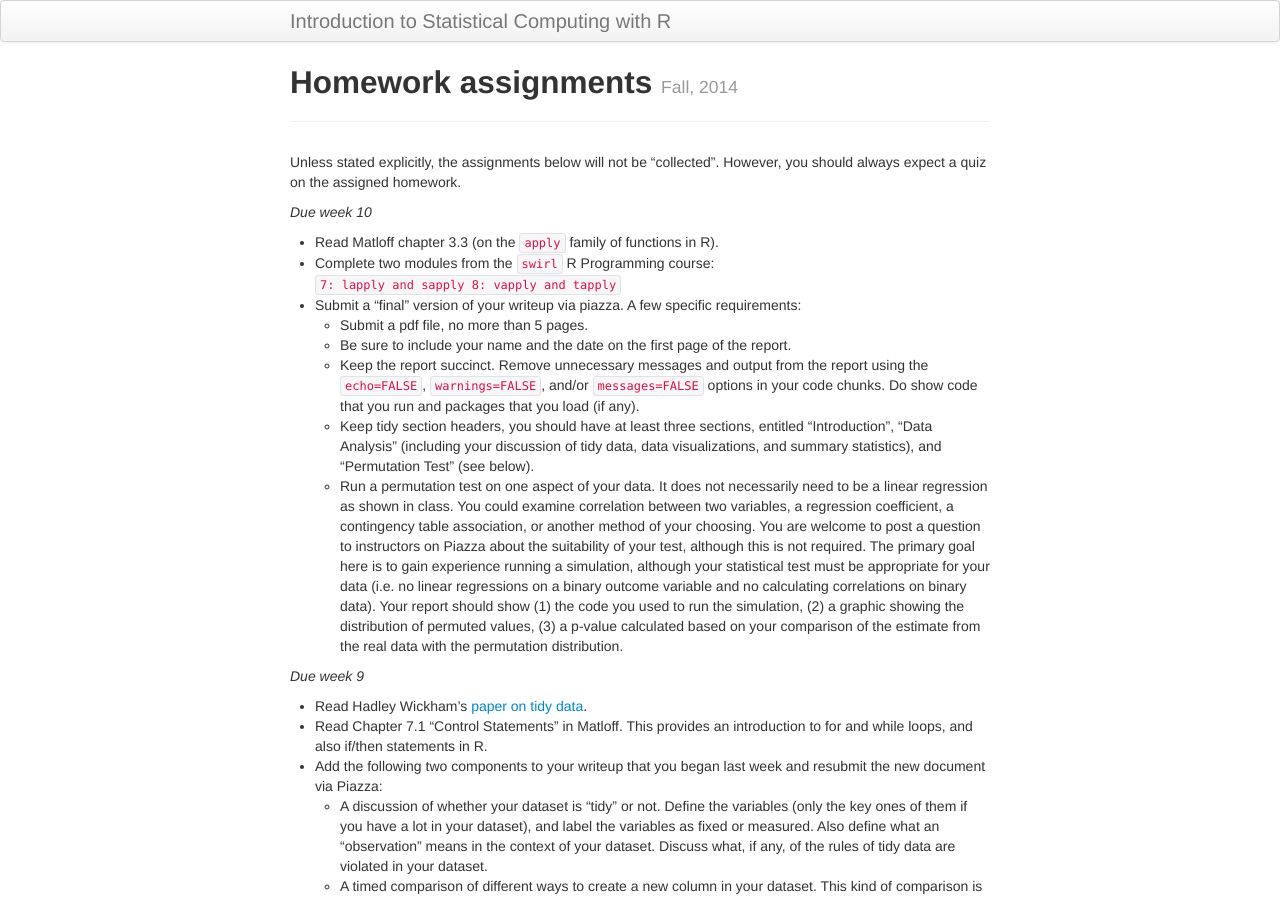
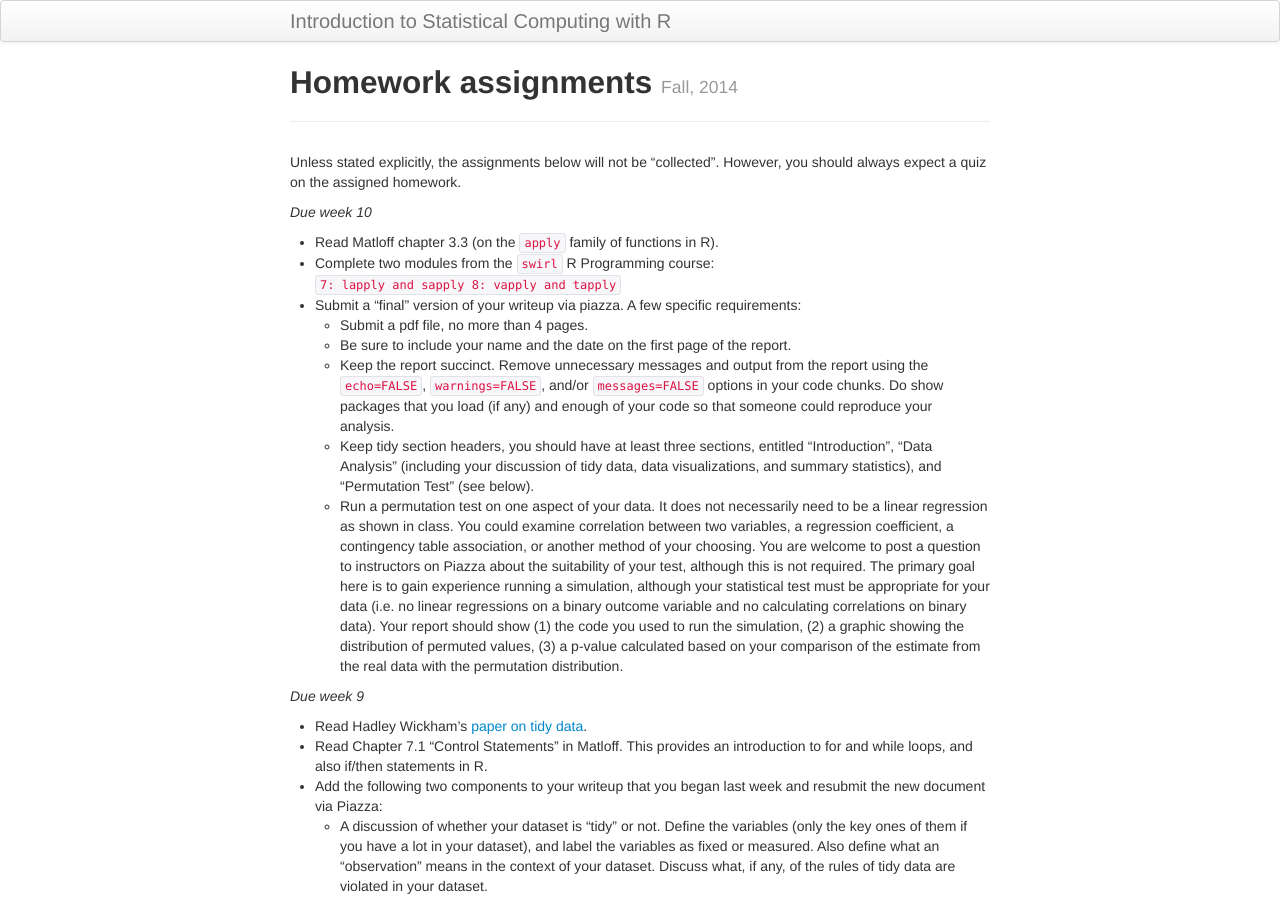
Before and after one commit to nickreich/statComp2014, a Jekyll site: the page built from pages/homework.md, in a window 1280 px wide and 900 px high. Built offline with Jekyll 4.4.1, drawn with Linux system fonts in a browser that asks for light colours.

Commit message:
homework updates.

````diff
--- a/pages/homework.md
+++ b/pages/homework.md
@@ -16,9 +16,9 @@ _Due week 10_
 * Complete two modules from the `swirl` R Programming course:
 ```7: lapply and sapply          8: vapply and tapply```
 * Submit a "final" version of your writeup via piazza. A few specific requirements:
-   + Submit a pdf file, no more than 5 pages.
+   + Submit a pdf file, no more than 4 pages.
    + Be sure to include your name and the date on the first page of the report.
-   + Keep the report succinct. Remove unnecessary messages and output from the report using the `echo=FALSE`, `warnings=FALSE`, and/or `messages=FALSE` options in your code chunks. Do show code that you run and packages that you load (if any).
+   + Keep the report succinct. Remove unnecessary messages and output from the report using the `echo=FALSE`, `warnings=FALSE`, and/or `messages=FALSE` options in your code chunks. Do show packages that you load (if any) and enough of your code so that someone could reproduce your analysis.
    + Keep tidy section headers, you should have at least three sections, entitled "Introduction", "Data Analysis" (including your discussion of tidy data, data visualizations, and summary statistics), and "Permutation Test" (see below).
    + Run a permutation test on one aspect of your data. It does not necessarily need to be a linear regression as shown in class. You could examine correlation between two variables, a regression coefficient, a contingency table association, or another method of your choosing. You are welcome to post a question to instructors on Piazza about the suitability of your test, although this is not required. The primary goal here is to gain experience running a simulation, although your statistical test must be appropriate for your data (i.e. no linear regressions on a binary outcome variable and no calculating correlations on binary data). Your report should show (1) the code you used to run the simulation, (2) a graphic showing the distribution of permuted values, (3) a p-value calculated based on your comparison of the estimate from the real data with the permutation distribution.
 
````
